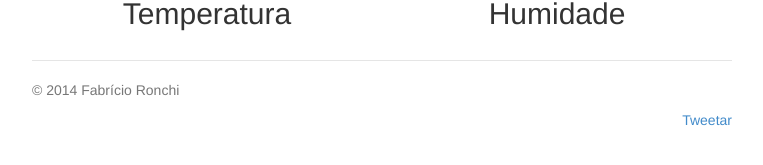
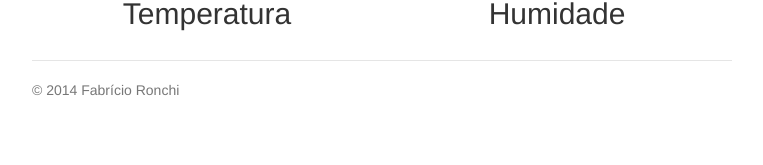
Before and after one commit to fabriciomrkonell/fabriciomrkonell, a Jekyll site: the page schroeder/index.html, which Jekyll copies as it is, in a window 1280 px wide. Shown: the part 200-365 px from the top of the page, without its empty margins (258-1021 px from the left). Built offline with Jekyll 4.4.1, drawn with Linux system fonts in a browser that asks for light colours; Markdown is read by kramdown in place of the engine named in the settings; comment, search, counter and statistics services are not loaded.

Commit message:
Update index.html

```diff
--- a/schroeder/index.html
+++ b/schroeder/index.html
@@ -142,15 +142,8 @@
 					</div>
 				</div>
 			</div>
-			<!--<div class="comment-disqus hidden-xs" ng-show="page != 2"></div>-->
 			<div class="footer">
-				<div class="pull-lef">
-					<p>© 2014 Fabrício Ronchi</p>
-				</div>
-				<div class="pull-right">
-					<a href="https://twitter.com/share" class="twitter-share-button" data-lang="pt" data-size="large" data-hashtags="TemperaturaSchroeder" data-dnt="true">Tweetar</a>
-					<script>!function(d,s,id){var js,fjs=d.getElementsByTagName(s)[0],p=/^http:/.test(d.location)?'http':'https';if(!d.getElementById(id)){js=d.createElement(s);js.id=id;js.src=p+'://platform.twitter.com/widgets.js';fjs.parentNode.insertBefore(js,fjs);}}(document, 'script', 'twitter-wjs');</script>
-				</div>
+				<p>© 2014 Fabrício Ronchi</p>
 			</div>
 		</div>
 		<script src="app/lib/angular.min.js"></script>
```
